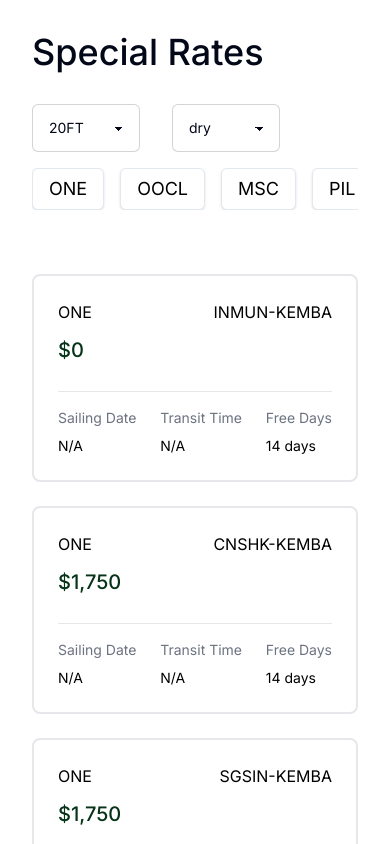
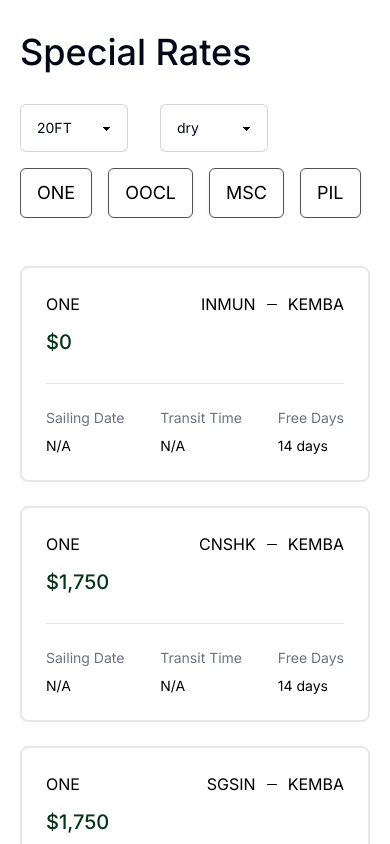
Before and after one commit to Jerified/oneport365-rates-project, a Next.js app: page / in a window 390 px wide. Shown: the top 844 px of the page. Built offline with nearby package versions, Linux system fonts and the light colour scheme.

Commit message:
implemented toggling of show all and show less

```diff
--- a/src/app/page.tsx
+++ b/src/app/page.tsx
@@ -10,7 +10,6 @@
 import { FreightData } from "@/lib/types";
 import { Button } from '@/components/ui/button'
 import { useState } from "react";
-
 
 export default async function Home() {
     const jsonPath = path.join(process.cwd(), 'content.json');
@@ -34,7 +33,7 @@
     // })
 
     return (
-        <main className="p-8 max-w-8xl mx-auto ">
+        <main className="py-8 px-5 max-w-8xl mx-auto bg-white min-h-screen ">
             <h1 className='font-medium text-4xl pb-8'>Special Rates</h1>
             <div className="flex gap-4">
                 <Rate />
--- a/src/components/CarrierName.tsx
+++ b/src/components/CarrierName.tsx
@@ -42,24 +42,50 @@
     };
     origin_port_code: string;
     destination_port_code: string;
-}[]
+}
 
-const CarrierName = ({ results }: { results: Data}) => {
-    const [selected, setSelected] = useState(results)
+type carrierNameProps = {
+    results: Data[]
+}
+
+const ITEMS_PER_PAGE = 9
+
+const CarrierName = ({ results }: carrierNameProps) => {
+    const [selected, setSelected] = useState<Data[]>(results.slice(0, ITEMS_PER_PAGE))
+    const [selectedCarrier, setSelectedCarrier] = useState<string>("")
+    const [carrierLength, setCarrierLength] = useState<number>(0)
+    const [showAll, setShowAll] = useState(false)
     const uniqueCarrierNames = new Set(results.map(d => d.carrier_name))
     const filterRate = (name: string) => {
         const rate = results.filter(d => d.carrier_name === name)
-        setSelected(rate)
+        setCarrierLength(rate.length)
+        setSelected(rate.slice(0, ITEMS_PER_PAGE))
+        setSelectedCarrier(name)
+        setShowAll(false)
+    }
+
+
+    const handleToggle = () => {
+        setShowAll(!showAll)
+        if (showAll) {
+            setSelected(results.slice(0, ITEMS_PER_PAGE));
+          } else {
+            setSelected(results.filter(d => d.carrier_name === selectedCarrier));
+          }
     }
 
     return (
-        <div className=" flex flex-col gap-8 w-full">
-            <div className="flex gap-4 overflow-hidden scrollbar w-full">
+        <div className=" flex flex-col gap-4 w-full">
+            <div className="flex gap-4 overflow-x-scroll scrollbar w-full">
             {Array.from(uniqueCarrierNames).map((name, index) => (
-                <Button key={index} onClick={() => filterRate(name)}  className="text-lg px-4 py-5 font-normal border text-black bg-white">{name}</Button>
+                <Button key={index} onClick={() => filterRate(name)}  className="text-lg px-4 py-6 font-normal border border-zinc-600 text-black bg-white hover:text-white">{name}</Button>
                 ))}
             </div>
             <RateCard selected={selected} />
+            <p className='text-center pt-5 text-[0.9rem]'>Viewing {selected.length} of {carrierLength} special rates</p>
+            <button onClick={handleToggle} className='w-fit mx-auto border-zinc-600 border bg-white text-black px-12 py-3 text-md rounded-md'>
+                {showAll ? "Show Less" : "Show All"}
+            </button>
         </div>
     )
 }
--- a/src/components/RateCard.tsx
+++ b/src/components/RateCard.tsx
@@ -3,6 +3,7 @@
 import { useState, useEffect } from "react";
 import axios from 'axios'
 import { Button } from '@/components/ui/button'
+import { GoDash } from 'react-icons/go'
 
 type Data = {
     freightify_request_id: string;
@@ -43,10 +44,11 @@
     destination_port_code: string;
 }[]
 
-const RateCard = ({ selected }: { selected: Data }) => {
+const RateCard = ({ selected }: { selected: Data}) => {
 
     return (
-        <div className="grid gap-6 grid-cols-1 md:grid-cols-2 lg:grid-cols-4 pt-8">
+        <div>
+        <div className="grid gap-6 grid-cols-1 md:grid-cols-3 lg:grid-cols-4 pt-8">
             {selected.map((d, index) => {
                 let formatter = new Intl.NumberFormat('en-US', {
                     style: 'currency',
@@ -58,11 +60,11 @@
                     <div key={index} className="bg-white flex flex-col text-black  border-2 cursor-pointer hover:border-green-600 hover:transition-all hover:duration-150  border-gray-200 rounded-lg p-6">
                         <div className="flex justify-between gap-4">
                             <p>{d.carrier_name}</p>
-                            <p>{d.origin_port_code}-{d.destination_port_code}</p>
+                            <p className="flex gap-2 items-center">{d.origin_port_code}<GoDash />{d.destination_port_code}</p>
                         </div>
                         <p className='pt-3 text-[#073418] font-medium text-xl pb-6'>{formatterAmount}</p>
                         <div className='border-b border-gray-200  h-1 w-full'></div>
-                        <div className='pt-4 flex justify-between'>
+                        <div className='pt-6 flex justify-between'>
                             <div className='flex flex-col gap-2'>
                                 <p className='text-sm text-gray-500'>Sailing Date</p>
                                 <p className='text-sm'>{d.sailing_date === null ? 'N/A' : 'date'}</p>
@@ -80,6 +82,7 @@
                 )
             })}
         </div>
+        </div>
     )
 }
 export default RateCard;
```
